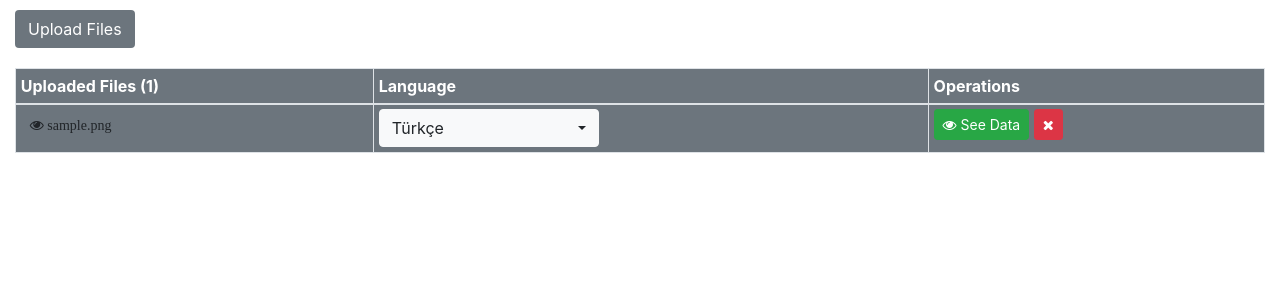
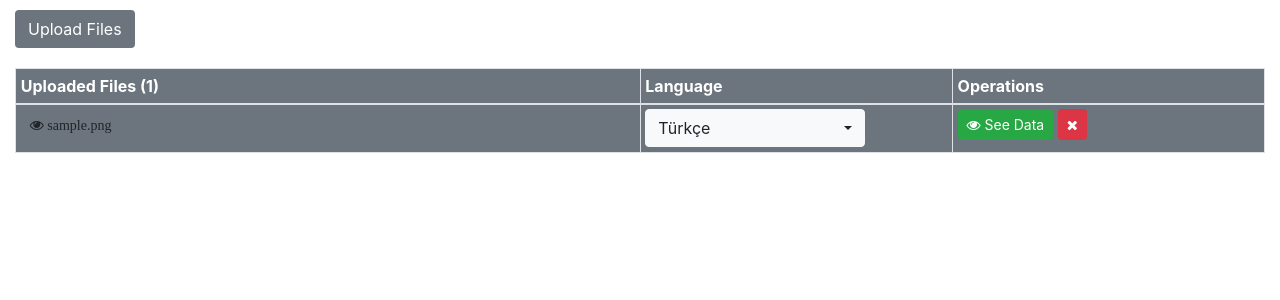
Before and after one commit to m3hm3taydin/ocr-app-django, a Django app: page / in a window 1280 px wide. Shown: the part 45-345 px from the top of the page. Run offline with Django 3.2, Linux system fonts and the light colour scheme; tables that the repository leaves empty hold one stand-in row (values such as "Sample post"); some libraries are stand-ins or nearby versions.

Commit message:
Fixes reload page after file upload problem

```diff
--- a/ocr/web/models.py
+++ b/ocr/web/models.py
@@ -3,6 +3,6 @@ from django.db import models
 # Create your models here.
 class Document(models.Model):
     description = models.CharField(max_length=255, blank=True)
-    file = models.ImageField(upload_to='images/%Y/%m/')
+    file = models.ImageField(upload_to='images/')
     uploaded_at = models.DateTimeField(auto_now_add=True)
     converted_text = models.TextField(blank=True)
--- a/ocr/web/static/photos/js/basic-upload.js
+++ b/ocr/web/static/photos/js/basic-upload.js
@@ -8,9 +8,7 @@ $(function () {
     dataType: 'json',
     done: function (e, data) {
       if (data.result.is_valid) {
-        $("#gallery tbody").prepend(
-          "<tr><td><a href='" + data.result.url + "'>" + data.result.name + "</a></td></tr>"
-        )
+        location.reload();
       }
     }
   });
--- a/ocr/web/templates/upload_file.html
+++ b/ocr/web/templates/upload_file.html
@@ -1,6 +1,9 @@
 {% extends 'base.html' %}
+{% load staticfiles %}
 
-
+{% block javascript %}
+  <script src="{% static 'photos/js/basic-upload.js' %}"></script>
+{% endblock %}
 
 {% block content %}
 
@@ -14,9 +17,9 @@
 <table id="gallery" class="table bg-secondary text-white table-sm table-bordered ">
   <thead>
     <tr>
-      <th>Uploaded Files ({{ documents.count }})</th>
-      <th>Language</th>
-      <th>Operations</th>
+      <th class="w-50">Uploaded Files ({{ documents.count }})</th>
+      <th class="w-25">Language</th>
+      <th class="w-45">Operations</th>
     </tr>
   </thead>
   <tbody>
--- a/ocr/web/views.py
+++ b/ocr/web/views.py
@@ -30,6 +30,9 @@ class UploadFileView(View):
         else:
             data = {'is_valid': False}
         return JsonResponse(data)
+
+        # document_list = Document.objects.all()
+        # return render(self.request, 'upload_file.html', {'documents': document_list})
 
 def delete_document(request, pk):
     try:
```
Also changed, not shown: ocr/db.sqlite3, ocr/media/images/2019/02/ocrtest_7B73Dep.png (deleted), ocr/media/images/2019/02/ocrtest_Pp3pdvr.png (deleted), ocr/media/images/2019/02/ocrtest_TWYPSg2.png (deleted), ocr/media/images/2019/02/ocrtest_UAT2sQH.png (deleted), ocr/media/images/2019/02/ocrtest_cXdu0jY.png (deleted), ocr/media/images/ocrtest.png (renamed from ocr/media/images/2019/02/ocrtest.png).
